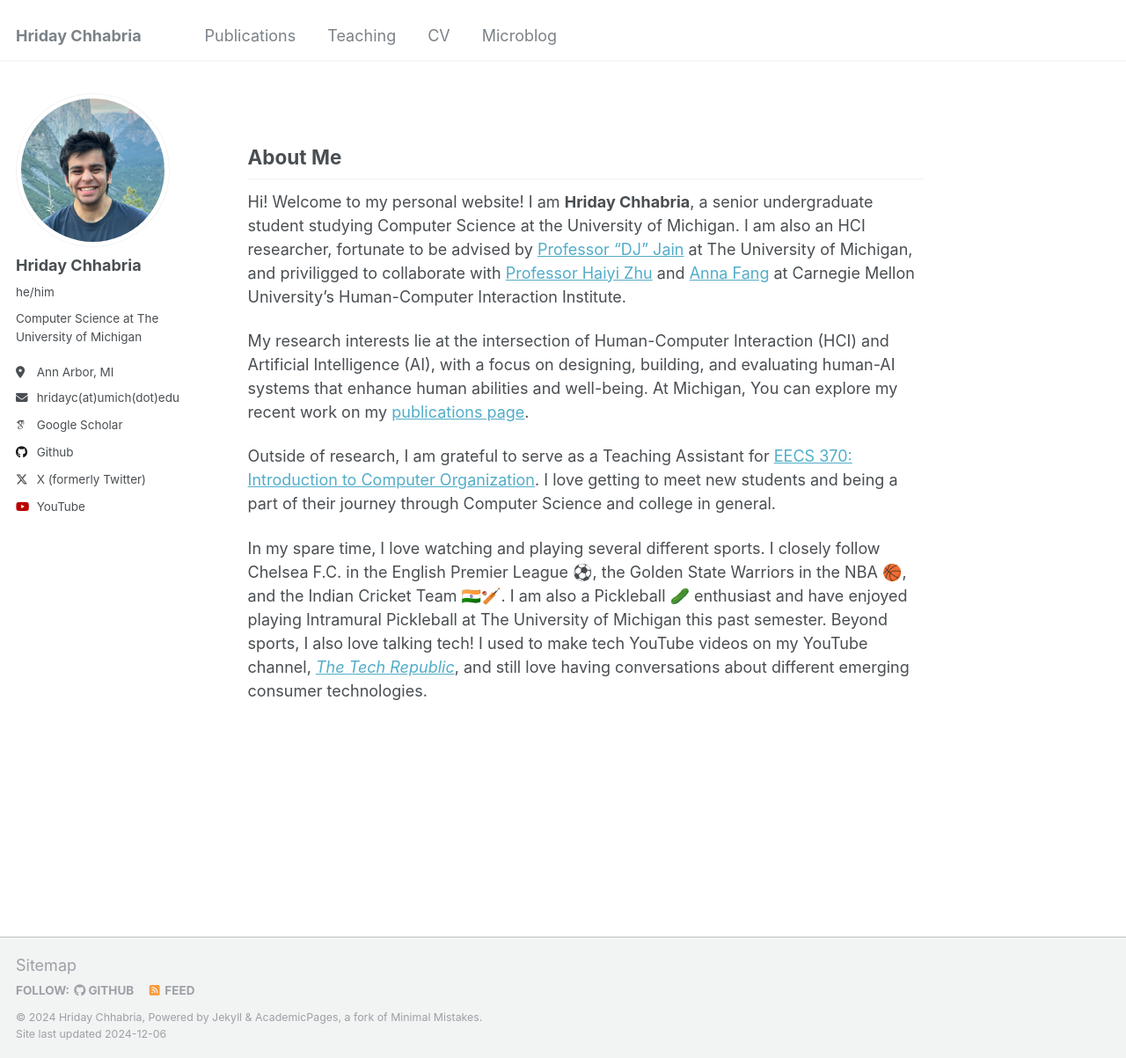
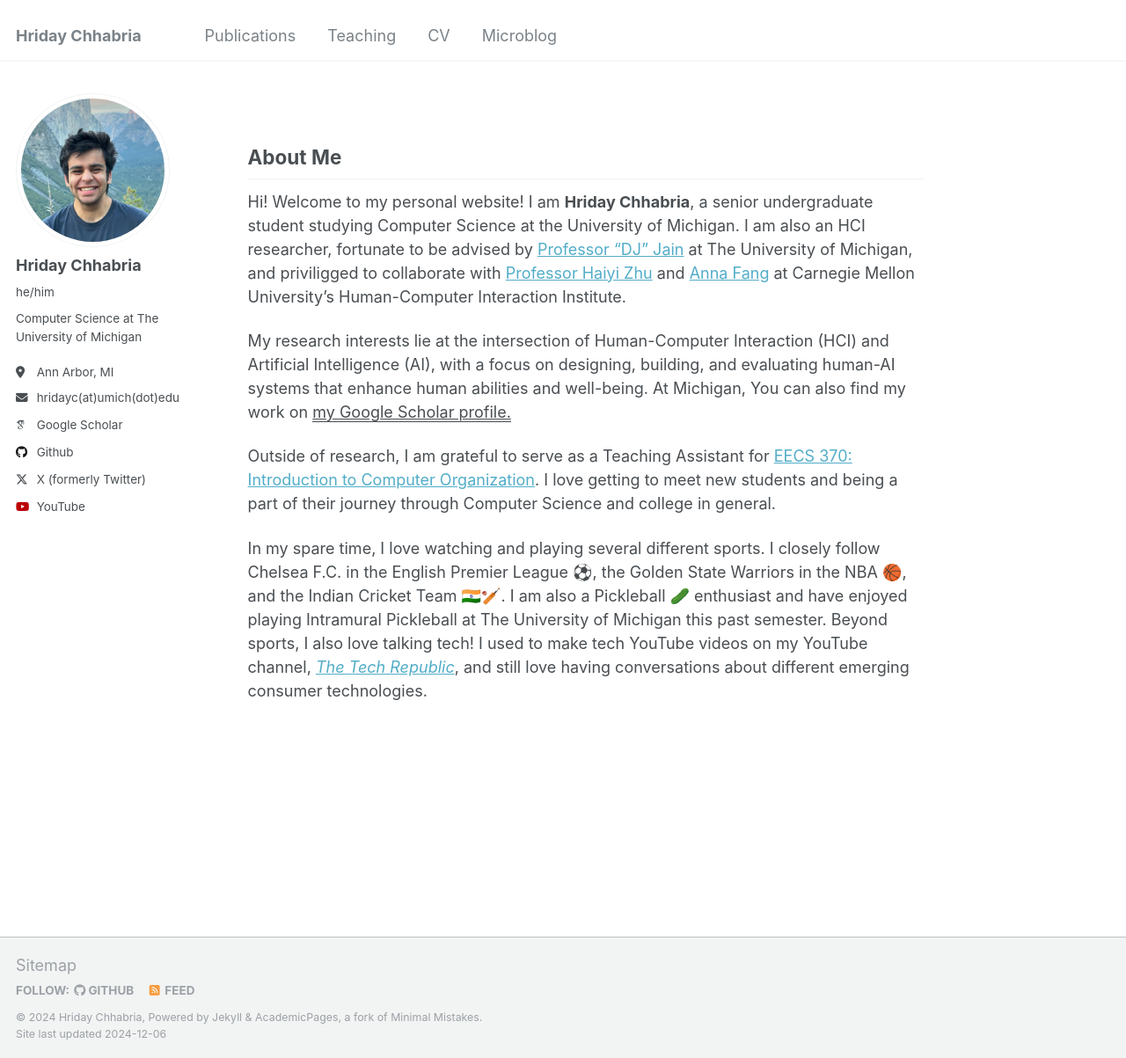
Before and after one commit to hridayc7/hridayc7.github.io, a Jekyll site: the page built from _pages/about.md, in a window 1280 px wide and 1203 px high. Shown: the whole window at 88% size. Built offline with Jekyll 4.4.1, drawn with Linux system fonts in a browser that asks for light colours; some web fonts are replaced.

Commit message:
Fixed about page

```diff
--- a/_pages/about.md
+++ b/_pages/about.md
@@ -11,7 +11,7 @@ redirect_from:
 ## About Me
 Hi! Welcome to my personal website! I am **Hriday Chhabria**, a senior undergraduate student studying Computer Science at the University of Michigan. I am also an HCI researcher, fortunate to be advised by [Professor "DJ" Jain](https://web.eecs.umich.edu/~profdj/) at The University of Michigan, and priviligged to collaborate with [Professor Haiyi Zhu](https://haiyizhu.com/) and [Anna Fang](https://annamfang.com) at Carnegie Mellon University's Human-Computer Interaction Institute.
 
-My research interests lie at the intersection of Human-Computer Interaction (HCI) and Artificial Intelligence (AI), with a focus on designing, building, and evaluating human-AI systems that enhance human abilities and well-being. At Michigan, You can explore my recent work on my [publications page](https://hridayc7.github.io/publications/).
+My research interests lie at the intersection of Human-Computer Interaction (HCI) and Artificial Intelligence (AI), with a focus on designing, building, and evaluating human-AI systems that enhance human abilities and well-being. At Michigan, You can also find my work on <u><a href="{{author.googlescholar}}">my Google Scholar profile.
 
 Outside of research, I am grateful to serve as a Teaching Assistant for [EECS 370: Introduction to Computer Organization](https://eecs370.github.io/). I love getting to meet new students and being a part of their journey through Computer Science and college in general.
 
```
